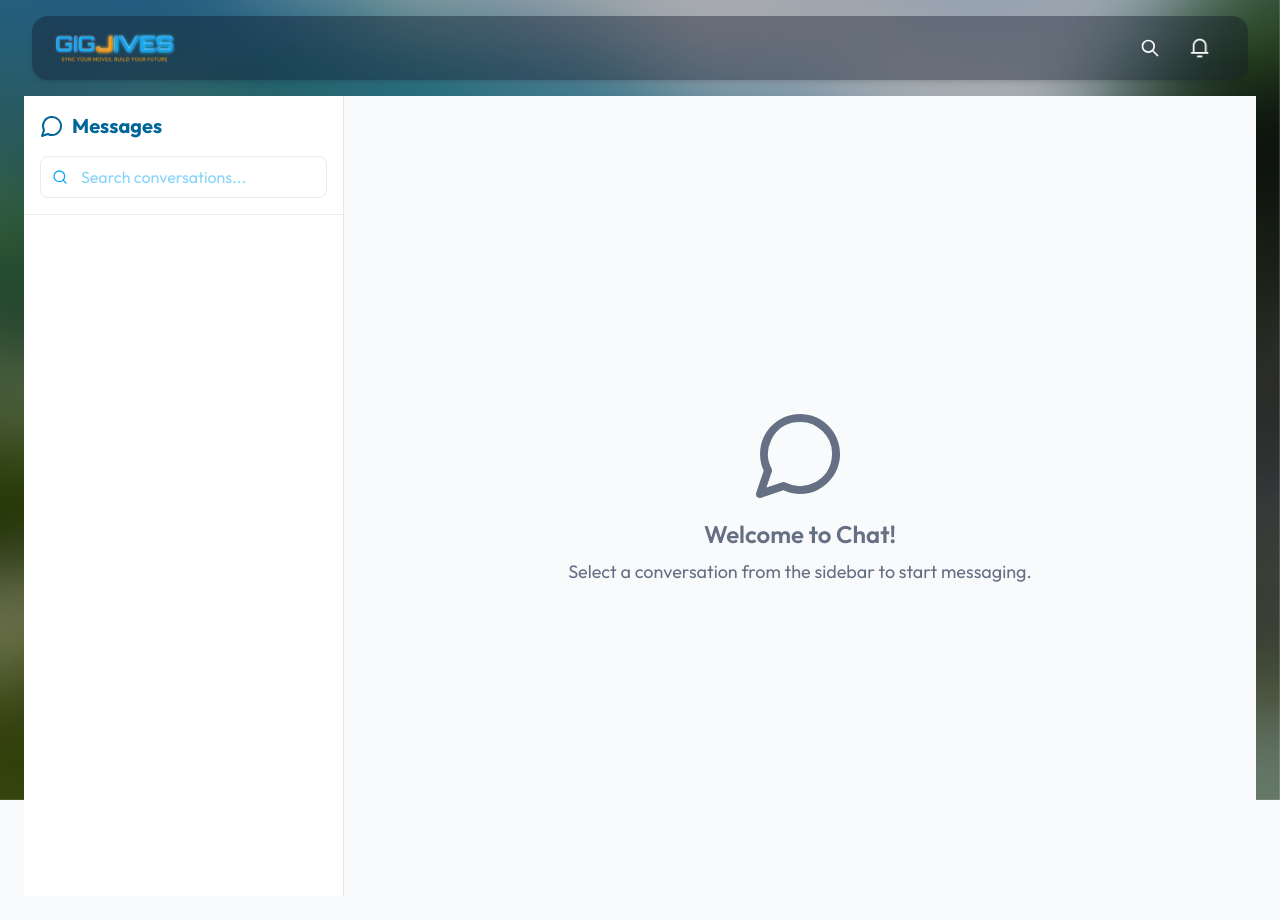
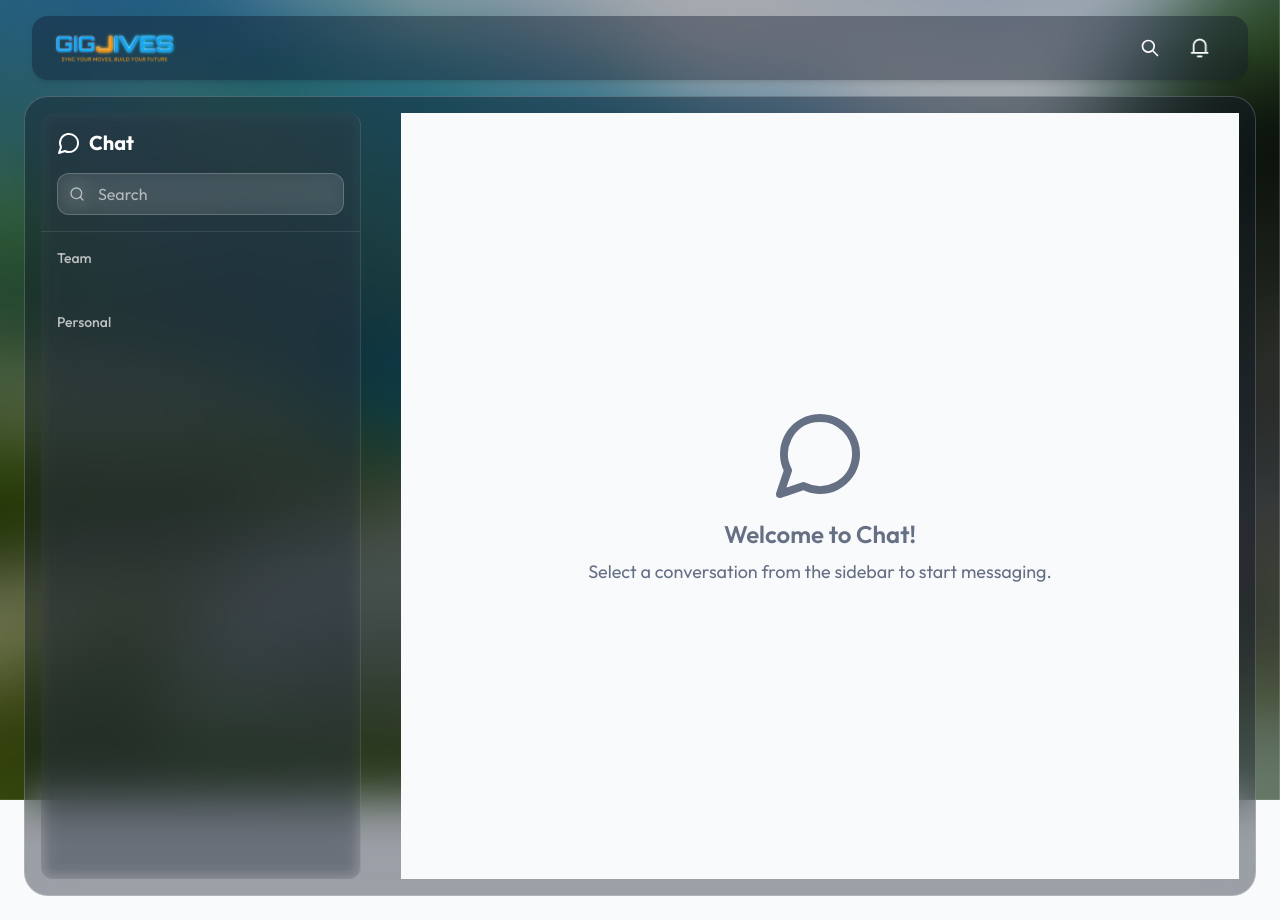
Before and after one commit to Nayab0009/gigGivesn, a Next.js app: page /dashboard/manager/chat in a window 1280 px wide. Built offline with nearby package versions, Linux system fonts and the light colour scheme.

Commit message:
implement the chat ui in progress

```diff
--- a/src/components/managerDashboard/Chat.tsx
+++ b/src/components/managerDashboard/Chat.tsx
@@ -161,7 +161,7 @@ export default function ChatPage() {
   const themeClasses = theme === "dark" ? `bg-[${colors.primary.hex}] text-white` : "bg-white text-gray-900"
   const sidebarClasses =
     theme === "dark"
-      ? `bg-[${colors.secondary.hex}] border-[${colors.primary.hex}]`
+      ? `bg-[${colors.white.hex}] border-[${colors.white.hex}]`
       : `bg-white border-[${colors.primary.hex}]`
   const fetchChatHistory = async (senderId: string, receiverId: string) => {
     try {
@@ -676,98 +676,65 @@ export default function ChatPage() {
   }
 
   return (
-    <div className={`flex h-screen ${themeClasses} transition-colors duration-200`}>
+<div className="flex h-screen bg-black/40 backdrop-blur-xl rounded-3xl border border-white/20 p-4 gap-10">
+
+
       {/* Sidebar */}
-      <aside className={`w-80 ${sidebarClasses} border-r flex flex-col`}>
+     {/* Sidebar - Replace from line 473 */}
+<aside className="w-80 bg-white/5  rounded-xl backdrop-blur-sm border-r border-white/10 flex flex-col">
   {/* Header */}
-        <div className="p-4">
+  <div className="p-4 border-b border-white/10">
     <div className="flex items-center justify-between mb-4">
-            <h1 className="text-xl font-bold flex items-center gap-2">
-              <MessageCircle className="w-6 h-6" style={{ color: "#006699" }} />
-              <span style={{ color: "#006699" }}>Messages</span>
+      <h1 className="text-xl font-bold flex items-center gap-2 text-white">
+        <MessageCircle className="w-6 h-6" />
+        <span>Chat</span>
       </h1>
     </div>
-          {/* Search */}
+    {/* Modern search bar */}
     <div className="relative">
-            <Search
-              className="absolute left-3 top-1/2 transform -translate-y-1/2 w-4 h-4"
-              style={{ color: colors.secondary.hex }}
-            />
+      <Search className="absolute left-3 top-1/2 transform -translate-y-1/2 w-4 h-4 text-white/60" />
       <input
         type="text"
-              placeholder="Search conversations..."
-              className="w-full pl-10 pr-4 py-2 rounded-lg border"
-              style={{
-                borderColor: "#eaeaea",
-                background: "#fff",
-                color: colors.primary.hex,
-              }}
+        placeholder="Search"
+        className="w-full pl-10 pr-4 py-2 rounded-xl bg-white/10 backdrop-blur-sm border border-white/20 text-white placeholder-white/60 focus:outline-none focus:ring-2 focus:ring-white/30"
         value={searchQuery}
         onChange={(e) => setSearchQuery(e.target.value)}
       />
     </div>
   </div>
-        {/* User List */}
-        <div className="flex-1 overflow-y-auto border-t border-[#eaeaea]">
-          {filteredContacts.map((contact) => (
+
+  {/* Contact list with modern cards */}
+  <div className="flex-1 overflow-y-auto [&::-webkit-scrollbar]:hidden [-ms-overflow-style:none] [scrollbar-width:none]">
+    {/* Team section */}
+    <div className="p-4">
+      <h3 className="text-sm font-medium text-white/70 mb-3">Team</h3>
+      <div className="space-y-2">
+        {filteredContacts.slice(0, Math.ceil(filteredContacts.length / 2)).map((contact) => (
           <div
-              key={contact.id || contact.name}
+            key={contact.id}
             onClick={() => {
               setSelectedUser(contact.name)
               setSelectedUserId(contact.id)
               saveReadStatus(contact.id)
               setContacts((prevContacts) => prevContacts.map((c) => (c.id === contact.id ? { ...c, unread: 0 } : c)))
             }}
-              className={`py-4 px-6 cursor-pointer transition-all duration-200 border-b hover:bg-blue-50 ${
-                selectedUser === contact.name ? `bg-blue-50 border-l-4 shadow-sm` : ""
+            className={`flex items-center gap-3 p-3 rounded-xl cursor-pointer transition-all hover:bg-white/10 ${
+              selectedUser === contact.name ? 'bg-white/15 border border-white/20' : ''
             }`}
-              style={{
-                borderColor: "#eaeaea",
-                borderLeftColor: selectedUser === contact.name ? "#006699" : "transparent",
-              }}
           >
-              <div className="flex items-start gap-4">
             <div className="relative">
-                  <div
-                    className={`w-12 h-12 rounded-full flex items-center justify-center text-white font-semibold text-lg ${
-                      selectedUser === contact.name ? "ring-2 ring-offset-2 ring-blue-500" : ""
-                    }`}
-                    style={{
-                      backgroundColor: selectedUser === contact.name ? "#004d73" : "#006699",
-                      color: "white",
-                      boxShadow: selectedUser === contact.name ? "0 0 0 2px rgba(0, 102, 153, 0.3)" : "none",
-                    }}
-                  >
+              <div className="w-9 h-9 rounded-full bg-gradient-to-br from-blue-500 to-purple-600 flex items-center justify-center text-white text-sm font-semibold">
                 {contact.name?.[0]?.toUpperCase() || "?"}
               </div>
+              <div className="absolute -bottom-0.5 -right-0.5 w-3 h-3 bg-green-400 rounded-full border-2 border-white/20"></div>
             </div>
             <div className="flex-1 min-w-0">
-                  <div className="flex items-center justify-between">
-                    <h3
-                      className={`${selectedUser === contact.name ? "font-semibold" : "font-medium"} text-[15px]`}
-                      style={{
-                        color: selectedUser === contact.name ? "#004d73" : "#006699",
-                      }}
-                    >
-                      {contact.name}
-                    </h3>
-                    {contact.lastMessageTimestamp && (
-                      <span className="text-xs text-gray-500 ml-2">
-                        {formatTime(new Date(contact.lastMessageTimestamp))}
-                      </span>
-                    )}
-                  </div>
-                  <p
-                    className="text-sm truncate mt-1"
-                    style={{
-                      fontWeight: contact.unread > 0 ? "medium" : "normal",
-                      color: selectedUser === contact.name ? "#333333" : "#666666",
-                    }}
-                  >
+              <p className="text-white text-sm font-medium truncate">{contact.name}</p>
+              <p className="text-white/60 text-xs truncate">
                 {contact.lastMessage ? (
                   <>
                     {contact.lastMessageSenderId === currentUser?.id?.toString() &&
-                        !contact.lastMessage?.startsWith("You:") ? ( // Only add "You:" if not already part of the message string
+                    !contact.lastMessage?.startsWith("You:") ? (
                       <span className="font-medium mr-1">You:</span>
                     ) : null}
                     {contact.lastMessage}
@@ -776,24 +743,68 @@ export default function ChatPage() {
                   "No messages yet"
                 )}
               </p>
+            </div>
             {contact.unread > 0 && (
-                    <div className="mt-1">
-                      <span className="bg-blue-950 text-white text-xs rounded-full px-2 py-0.5 text-right">
-                        {contact.unread}
-                      </span>
-                    </div>
+              <div className="w-2 h-2 bg-red-500 rounded-full"></div>
             )}
           </div>
+        ))}
       </div>
     </div>
+
+    {/* Personal section */}
+    <div className="p-4">
+      <h3 className="text-sm font-medium text-white/70 mb-3">Personal</h3>
+      <div className="space-y-2">
+        {filteredContacts.slice(Math.ceil(filteredContacts.length / 2)).map((contact) => (
+          <div
+            key={contact.id}
+            onClick={() => {
+              setSelectedUser(contact.name)
+              setSelectedUserId(contact.id)
+              saveReadStatus(contact.id)
+              setContacts((prevContacts) => prevContacts.map((c) => (c.id === contact.id ? { ...c, unread: 0 } : c)))
+            }}
+            className={`flex items-center gap-3 p-3 rounded-xl cursor-pointer transition-all hover:bg-white/10 ${
+              selectedUser === contact.name ? 'bg-white/15 border border-white/20' : ''
+            }`}
+          >
+            <div className="relative">
+              <div className="w-9 h-9 rounded-full bg-gradient-to-br from-purple-500 to-pink-600 flex items-center justify-center text-white text-sm font-semibold">
+                {contact.name?.[0]?.toUpperCase() || "?"}
+              </div>
+              <div className="absolute -bottom-0.5 -right-0.5 w-3 h-3 bg-gray-400 rounded-full border-2 border-white/20"></div>
+            </div>
+            <div className="flex-1 min-w-0">
+              <p className="text-white text-sm font-medium truncate">{contact.name}</p>
+              <p className="text-white/60 text-xs truncate">
+                {contact.lastMessage ? (
+                  <>
+                    {contact.lastMessageSenderId === currentUser?.id?.toString() &&
+                    !contact.lastMessage?.startsWith("You:") ? (
+                      <span className="font-medium mr-1">You:</span>
+                    ) : null}
+                    {contact.lastMessage}
+                  </>
+                ) : (
+                  "No messages yet"
+                )}
+              </p>
+            </div>
+            {contact.unread > 0 && (
+              <div className="w-2 h-2 bg-red-500 rounded-full"></div>
+            )}
+          </div>
         ))}
+      </div>
+    </div>
   </div>
 </aside>
       {/* Main Chat Area - Conditional Rendering */}
       {selectedUserId ? (
         <main className="flex flex-col flex-1">
           {/* Chat Header */}
-          <header className="p-4 border-b" style={{ borderColor: colors.primary.hex, background: "#fff" }}>
+          <header className="p-4 bg-white/5  rounded-xl backdrop-blur-sm " >
             <div className="flex items-center justify-between">
               <div className="flex items-center gap-3">
                 <div className="relative">
@@ -856,7 +867,7 @@ export default function ChatPage() {
           </header>
           {/* Messages Area */}
           <div
-            className="flex-1 overflow-y-auto px-4 py-2 space-y-4 flex flex-col-reverse" // Adjusted padding here
+            className="px-4 py-2 space-y-4 flex flex-col-reverse flex-1 overflow-y-auto [&::-webkit-scrollbar]:hidden [-ms-overflow-style:none] [scrollbar-width:none]" // Adjusted padding here
             style={{ background: colors.accent.hex + "11" }}
           >
             <div ref={messagesEndRef} />
@@ -944,8 +955,9 @@ export default function ChatPage() {
               })}
           </div>
           {/* Chat Input */}
-          <div className="p-4 bg-white border-t" style={{ borderColor: colors.primary.hex }}>
-            <div className="flex items-end gap-3">
+
+<div className="p-4 bg-black/40 backdrop-blur-xl border-t border-white/10">
+            <div className="flex items-center justify-between gap-3">
               {/* File input button */}
               <input
                 type="file"
@@ -984,8 +996,7 @@ export default function ChatPage() {
                   </div>
                 )}
                 <textarea
-                  className="w-full px-4 py-3 rounded-2xl border bg-white focus:ring-2 resize-none max-h-32"
-                  style={{ borderColor: colors.primary.hex, color: colors.primary.hex }}
+  className="w-3/4 px-4 py-3 rounded-2xl border border-white/20 bg-black/30 backdrop-blur-sm focus:ring-2 focus:ring-white/30 resize-none max-h-32 text-white placeholder-white/60"
   placeholder={isUploadingFile ? "Uploading file..." : "Type your message..."}
   value={message}
   onChange={(e) => setMessage(e.target.value)}
@@ -996,7 +1007,7 @@ export default function ChatPage() {
     }
   }}
   rows={1}
-                  disabled={isUploadingFile} // Disable during upload
+  disabled={isUploadingFile}
 />
               </div>
               <button
```
Lines whose indentation alone changed are shown as unchanged.
